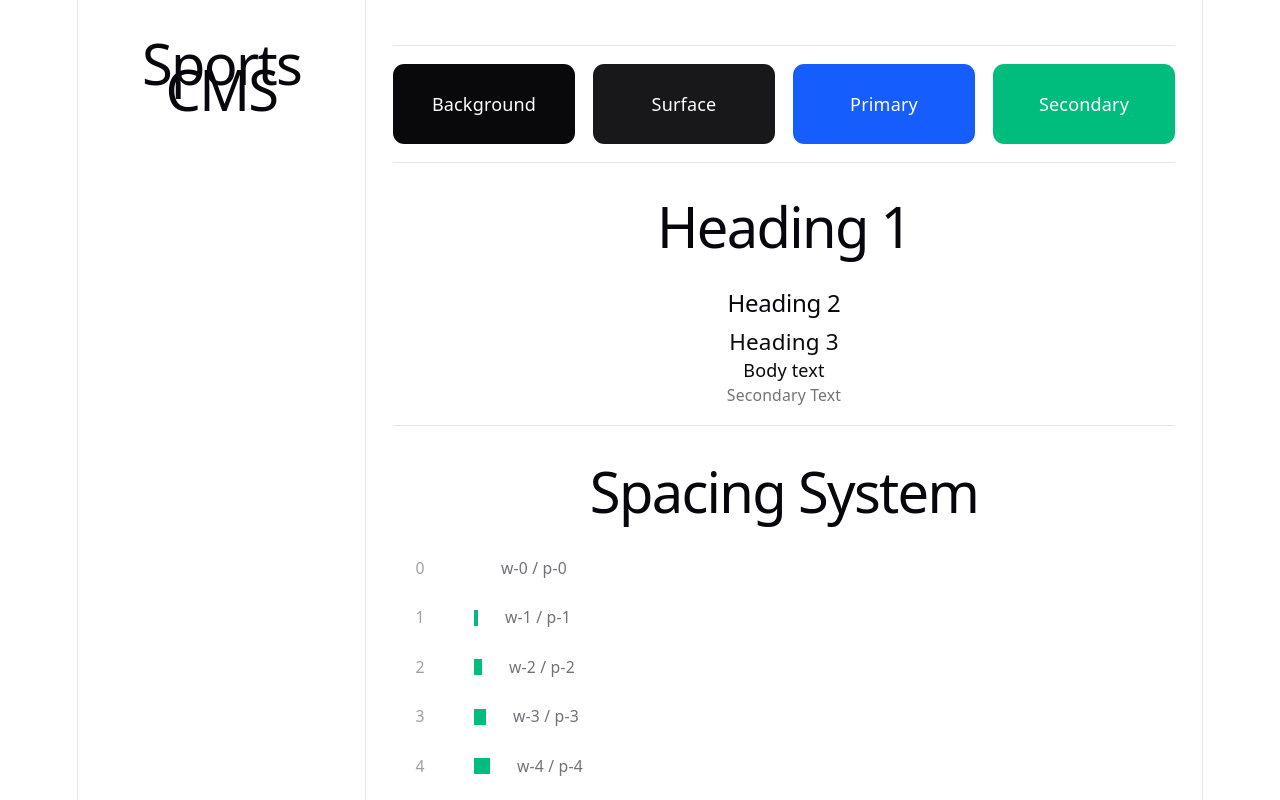
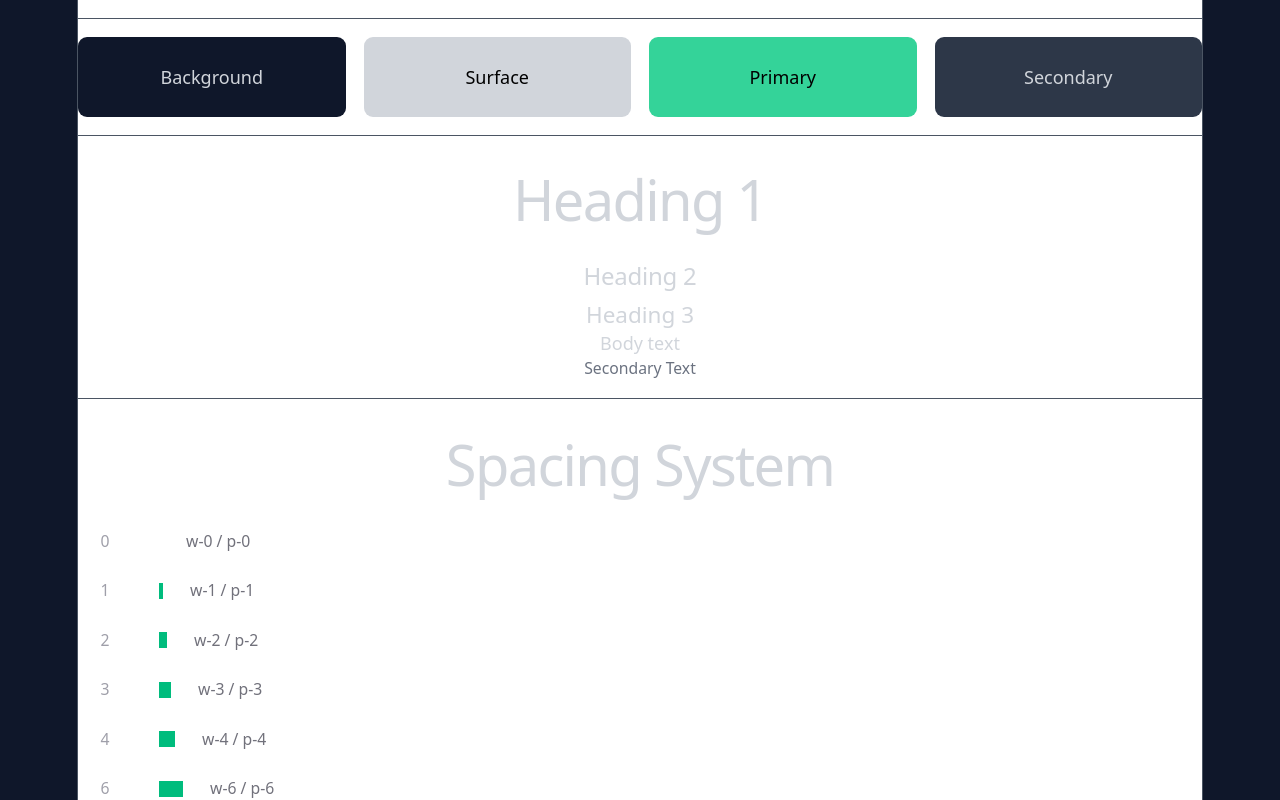
Before and after one commit to EricG442/ajr6k, a React (Vite) app: page /design-system in a window 1280 px wide. Shown: the top 800 px of the page. Built offline with nearby package versions, Linux system fonts and the light colour scheme.

Commit message:
Enhance design system components and update styles across the application

```diff
--- a/index.html
+++ b/index.html
@@ -1,5 +1,5 @@
 <!doctype html>
-<html lang="en">
+<html lang="en" class="dark">
   <head>
     <meta charset="UTF-8" />
     <link rel="icon" type="image/svg+xml" href="/favicon.svg" />
--- a/src/app/layout.tsx
+++ b/src/app/layout.tsx
@@ -4,9 +4,9 @@ export function Layout() {
     return (
         <div className="min-h-screen flex">
             {/* Sidebar */}
-            <aside className="w-64 border-r p-4">
+            {/* <aside className="w-64 border-r p-4">
                 <h1 className="font-bold">Sports CMS</h1>
-            </aside>
+            </aside> */}
 
             {/* Main */}
             <main className="flex-1 p-6">
--- a/src/app/router.tsx
+++ b/src/app/router.tsx
@@ -16,7 +16,8 @@ export const router = createBrowserRouter([
             { path: "/login", element: <Login />},
             { path: "/article/:slug", element: <Article /> },
             { path: "/dashboard/newarticle", element: <NewArticle /> },
-            { path: "/design-system", element: <DesignSystem /> },
         ],
     },
+    { path: "/design-system", element: <DesignSystem /> },
+
 ]);
--- a/src/components/design-system/Colors.tsx
+++ b/src/components/design-system/Colors.tsx
@@ -1,10 +1,10 @@
 export function Colors() {
     return (
         <div className="grid grid-cols-4 gap-4">
-            <div className="rounded-lg bg-zinc-950 p-6 text-white">Background</div>
-            <div className="rounded-lg bg-zinc-900 p-6 text-white">Surface</div>
-            <div className="rounded-lg bg-blue-600 p-6 text-white">Primary</div>
-            <div className="rounded-lg bg-emerald-500 p-6 text-white">Secondary</div>
+            <div className="rounded-lg bg-background p-6">Background</div>
+            <div className="rounded-lg bg-foreground p-6 text-black">Surface</div>
+            <div className="rounded-lg bg-primary p-6 text-black">Primary</div>
+            <div className="rounded-lg bg-secondary p-6">Secondary</div>
         </div>
     );
 }
--- a/src/components/design-system/Design-System.tsx
+++ b/src/components/design-system/Design-System.tsx
@@ -8,7 +8,7 @@ import { Separator } from "@/components/ui/separator";
 
 export function DesignSystem() {
     return (
-        <div>
+        <div className="bg-white">
             <Separator className="my-4" />
 
             {/* color block */}
--- a/src/index.css
+++ b/src/index.css
@@ -7,14 +7,13 @@
   --text: #6b6375;
   --text-h: #08060d;
   --bg: #fff;
-  --border: oklch(0.922 0 0);
+  --border: oklch(0.9276 0.0058 264.5313);
   --code-bg: #f4f3ec;
-  --accent: oklch(0.97 0 0);
+  --accent: oklch(0.9505 0.0507 163.0508);
   --accent-bg: rgba(170, 59, 255, 0.1);
   --accent-border: rgba(170, 59, 255, 0.5);
   --social-bg: rgba(244, 243, 236, 0.5);
-  --shadow:
-    rgba(0, 0, 0, 0.1) 0 10px 15px -3px, rgba(0, 0, 0, 0.05) 0 4px 6px -2px;
+  --shadow: 0px 4px 8px -1px hsl(0 0% 0% / 0.10), 0px 1px 2px -2px hsl(0 0% 0% / 0.10);
 
   --sans: system-ui, 'Segoe UI', Roboto, sans-serif;
   --heading: system-ui, 'Segoe UI', Roboto, sans-serif;
@@ -34,65 +33,105 @@
     font-size: 16px;
   }
 
-  --background: oklch(1 0 0);
+  --background: oklch(0.9751 0.0127 244.2507);
 
-  --foreground: oklch(0.145 0 0);
+  --foreground: oklch(0.3729 0.0306 259.7328);
 
-  --card: oklch(1 0 0);
+  --card: oklch(1.0000 0 0);
 
-  --card-foreground: oklch(0.145 0 0);
+  --card-foreground: oklch(0.3729 0.0306 259.7328);
 
-  --popover: oklch(1 0 0);
+  --popover: oklch(1.0000 0 0);
 
-  --popover-foreground: oklch(0.145 0 0);
+  --popover-foreground: oklch(0.3729 0.0306 259.7328);
 
-  --primary: oklch(0.205 0 0);
+  --primary: oklch(0.7227 0.1920 149.5793);
 
-  --primary-foreground: oklch(0.985 0 0);
+  --primary-foreground: oklch(1.0000 0 0);
 
-  --secondary: oklch(0.97 0 0);
+  --secondary: oklch(0.9514 0.0250 236.8242);
 
-  --secondary-foreground: oklch(0.205 0 0);
+  --secondary-foreground: oklch(0.4461 0.0263 256.8018);
 
-  --muted: oklch(0.97 0 0);
+  --muted: oklch(0.9670 0.0029 264.5419);
 
-  --muted-foreground: oklch(0.556 0 0);
+  --muted-foreground: oklch(0.5510 0.0234 264.3637);
 
-  --accent-foreground: oklch(0.205 0 0);
+  --accent-foreground: oklch(0.3729 0.0306 259.7328);
 
-  --destructive: oklch(0.577 0.245 27.325);
+  --destructive: oklch(0.6368 0.2078 25.3313);
 
-  --input: oklch(0.922 0 0);
+  --input: oklch(0.9276 0.0058 264.5313);
 
-  --ring: oklch(0.708 0 0);
+  --ring: oklch(0.7227 0.1920 149.5793);
 
-  --chart-1: oklch(0.87 0 0);
+  --chart-1: oklch(0.7227 0.1920 149.5793);
 
-  --chart-2: oklch(0.556 0 0);
+  --chart-2: oklch(0.6959 0.1491 162.4796);
 
-  --chart-3: oklch(0.439 0 0);
+  --chart-3: oklch(0.5960 0.1274 163.2254);
 
-  --chart-4: oklch(0.371 0 0);
+  --chart-4: oklch(0.5081 0.1049 165.6121);
 
-  --chart-5: oklch(0.269 0 0);
+  --chart-5: oklch(0.4318 0.0865 166.9128);
 
-  --radius: 0.625rem;
+  --radius: 0.5rem;
 
-  --sidebar: oklch(0.985 0 0);
+  --sidebar: oklch(0.9514 0.0250 236.8242);
 
-  --sidebar-foreground: oklch(0.145 0 0);
+  --sidebar-foreground: oklch(0.3729 0.0306 259.7328);
 
-  --sidebar-primary: oklch(0.205 0 0);
+  --sidebar-primary: oklch(0.7227 0.1920 149.5793);
 
-  --sidebar-primary-foreground: oklch(0.985 0 0);
+  --sidebar-primary-foreground: oklch(1.0000 0 0);
 
-  --sidebar-accent: oklch(0.97 0 0);
+  --sidebar-accent: oklch(0.9505 0.0507 163.0508);
 
-  --sidebar-accent-foreground: oklch(0.205 0 0);
+  --sidebar-accent-foreground: oklch(0.3729 0.0306 259.7328);
 
-  --sidebar-border: oklch(0.922 0 0);
+  --sidebar-border: oklch(0.9276 0.0058 264.5313);
 
-  --sidebar-ring: oklch(0.708 0 0)}
+  --sidebar-ring: oklch(0.7227 0.1920 149.5793);
+
+  --destructive-foreground: oklch(1.0000 0 0);
+
+  --font-sans: DM Sans, sans-serif;
+
+  --font-serif: Lora, serif;
+
+  --font-mono: IBM Plex Mono, monospace;
+
+  --shadow-color: hsl(0 0% 0%);
+
+  --shadow-opacity: 0.1;
+
+  --shadow-blur: 8px;
+
+  --shadow-spread: -1px;
+
+  --shadow-offset-x: 0px;
+
+  --shadow-offset-y: 4px;
+
+  --letter-spacing: 0em;
+
+  --spacing: 0.25rem;
+
+  --shadow-2xs: 0px 4px 8px -1px hsl(0 0% 0% / 0.05);
+
+  --shadow-xs: 0px 4px 8px -1px hsl(0 0% 0% / 0.05);
+
+  --shadow-sm: 0px 4px 8px -1px hsl(0 0% 0% / 0.10), 0px 1px 2px -2px hsl(0 0% 0% / 0.10);
+
+  --shadow-md: 0px 4px 8px -1px hsl(0 0% 0% / 0.10), 0px 2px 4px -2px hsl(0 0% 0% / 0.10);
+
+  --shadow-lg: 0px 4px 8px -1px hsl(0 0% 0% / 0.10), 0px 4px 6px -2px hsl(0 0% 0% / 0.10);
+
+  --shadow-xl: 0px 4px 8px -1px hsl(0 0% 0% / 0.10), 0px 8px 10px -2px hsl(0 0% 0% / 0.10);
+
+  --shadow-2xl: 0px 4px 8px -1px hsl(0 0% 0% / 0.25);
+
+  --tracking-normal: 0em}
 
 @custom-variant dark (&:is(.dark *));
 
@@ -176,9 +215,15 @@ code {
   background: var(--code-bg);
 }
 
+html.dark h1,
+html.dark h2,
+html.dark h3 {
+  color: var(--foreground)
+}
+
 @theme inline {
   --font-heading: var(--font-sans);
-  --font-sans: 'Geist Variable', sans-serif;
+  --font-sans: DM Sans, sans-serif;
   --color-sidebar-ring: var(--sidebar-ring);
   --color-sidebar-border: var(--sidebar-border);
   --color-sidebar-accent-foreground: var(--sidebar-accent-foreground);
@@ -217,46 +262,94 @@ code {
   --radius-2xl: calc(var(--radius) * 1.8);
   --radius-3xl: calc(var(--radius) * 2.2);
   --radius-4xl: calc(var(--radius) * 2.6);
+  --font-mono: IBM Plex Mono, monospace;
+  --font-serif: Lora, serif;
+  --radius: 0.5rem;
+  --tracking-tighter: calc(var(--tracking-normal) - 0.05em);
+  --tracking-tight: calc(var(--tracking-normal) - 0.025em);
+  --tracking-wide: calc(var(--tracking-normal) + 0.025em);
+  --tracking-wider: calc(var(--tracking-normal) + 0.05em);
+  --tracking-widest: calc(var(--tracking-normal) + 0.1em);
+  --tracking-normal: var(--tracking-normal);
+  --shadow-2xl: var(--shadow-2xl);
+  --shadow-xl: var(--shadow-xl);
+  --shadow-lg: var(--shadow-lg);
+  --shadow-md: var(--shadow-md);
+  --shadow: var(--shadow);
+  --shadow-sm: var(--shadow-sm);
+  --shadow-xs: var(--shadow-xs);
+  --shadow-2xs: var(--shadow-2xs);
+  --spacing: var(--spacing);
+  --letter-spacing: var(--letter-spacing);
+  --shadow-offset-y: var(--shadow-offset-y);
+  --shadow-offset-x: var(--shadow-offset-x);
+  --shadow-spread: var(--shadow-spread);
+  --shadow-blur: var(--shadow-blur);
+  --shadow-opacity: var(--shadow-opacity);
+  --color-shadow-color: var(--shadow-color);
+  --color-destructive-foreground: var(--destructive-foreground);
 }
 
 .dark {
-  --background: oklch(0.145 0 0);
-  --foreground: oklch(0.985 0 0);
-  --card: oklch(0.205 0 0);
-  --card-foreground: oklch(0.985 0 0);
-  --popover: oklch(0.205 0 0);
-  --popover-foreground: oklch(0.985 0 0);
-  --primary: oklch(0.922 0 0);
-  --primary-foreground: oklch(0.205 0 0);
-  --secondary: oklch(0.269 0 0);
-  --secondary-foreground: oklch(0.985 0 0);
-  --muted: oklch(0.269 0 0);
-  --muted-foreground: oklch(0.708 0 0);
-  --accent: oklch(0.269 0 0);
-  --accent-foreground: oklch(0.985 0 0);
-  --destructive: oklch(0.704 0.191 22.216);
-  --border: oklch(1 0 0 / 10%);
-  --input: oklch(1 0 0 / 15%);
-  --ring: oklch(0.556 0 0);
-  --chart-1: oklch(0.87 0 0);
-  --chart-2: oklch(0.556 0 0);
-  --chart-3: oklch(0.439 0 0);
-  --chart-4: oklch(0.371 0 0);
-  --chart-5: oklch(0.269 0 0);
-  --sidebar: oklch(0.205 0 0);
-  --sidebar-foreground: oklch(0.985 0 0);
-  --sidebar-primary: oklch(0.488 0.243 264.376);
-  --sidebar-primary-foreground: oklch(0.985 0 0);
-  --sidebar-accent: oklch(0.269 0 0);
-  --sidebar-accent-foreground: oklch(0.985 0 0);
-  --sidebar-border: oklch(1 0 0 / 10%);
-  --sidebar-ring: oklch(0.556 0 0);
+  --background: oklch(0.2077 0.0398 265.7549);
+  --foreground: oklch(0.8717 0.0093 258.3382);
+  --card: oklch(0.2795 0.0368 260.0310);
+  --card-foreground: oklch(0.8717 0.0093 258.3382);
+  --popover: oklch(0.2795 0.0368 260.0310);
+  --popover-foreground: oklch(0.8717 0.0093 258.3382);
+  --primary: oklch(0.7729 0.1535 163.2231);
+  --primary-foreground: oklch(0.2077 0.0398 265.7549);
+  --secondary: oklch(0.3351 0.0331 260.9120);
+  --secondary-foreground: oklch(0.7118 0.0129 286.0665);
+  --muted: oklch(0.2463 0.0275 259.9628);
+  --muted-foreground: oklch(0.5510 0.0234 264.3637);
+  --accent: oklch(0.3729 0.0306 259.7328);
+  --accent-foreground: oklch(0.7118 0.0129 286.0665);
+  --destructive: oklch(0.6368 0.2078 25.3313);
+  --border: oklch(0.4461 0.0263 256.8018);
+  --input: oklch(0.4461 0.0263 256.8018);
+  --ring: oklch(0.7729 0.1535 163.2231);
+  --chart-1: oklch(0.7729 0.1535 163.2231);
+  --chart-2: oklch(0.7845 0.1325 181.9120);
+  --chart-3: oklch(0.7227 0.1920 149.5793);
+  --chart-4: oklch(0.6959 0.1491 162.4796);
+  --chart-5: oklch(0.5960 0.1274 163.2254);
+  --sidebar: oklch(0.2795 0.0368 260.0310);
+  --sidebar-foreground: oklch(0.8717 0.0093 258.3382);
+  --sidebar-primary: oklch(0.7729 0.1535 163.2231);
+  --sidebar-primary-foreground: oklch(0.2077 0.0398 265.7549);
+  --sidebar-accent: oklch(0.3729 0.0306 259.7328);
+  --sidebar-accent-foreground: oklch(0.7118 0.0129 286.0665);
+  --sidebar-border: oklch(0.4461 0.0263 256.8018);
+  --sidebar-ring: oklch(0.7729 0.1535 163.2231);
+  --destructive-foreground: oklch(0.2077 0.0398 265.7549);
+  --radius: 0.5rem;
+  --font-sans: DM Sans, sans-serif;
+  --font-serif: Lora, serif;
+  --font-mono: IBM Plex Mono, monospace;
+  --shadow-color: hsl(0 0% 0%);
+  --shadow-opacity: 0.1;
+  --shadow-blur: 8px;
+  --shadow-spread: -1px;
+  --shadow-offset-x: 0px;
+  --shadow-offset-y: 4px;
+  --letter-spacing: 0em;
+  --spacing: 0.25rem;
+  --shadow-2xs: 0px 4px 8px -1px hsl(0 0% 0% / 0.05);
+  --shadow-xs: 0px 4px 8px -1px hsl(0 0% 0% / 0.05);
+  --shadow-sm: 0px 4px 8px -1px hsl(0 0% 0% / 0.10), 0px 1px 2px -2px hsl(0 0% 0% / 0.10);
+  --shadow: 0px 4px 8px -1px hsl(0 0% 0% / 0.10), 0px 1px 2px -2px hsl(0 0% 0% / 0.10);
+  --shadow-md: 0px 4px 8px -1px hsl(0 0% 0% / 0.10), 0px 2px 4px -2px hsl(0 0% 0% / 0.10);
+  --shadow-lg: 0px 4px 8px -1px hsl(0 0% 0% / 0.10), 0px 4px 6px -2px hsl(0 0% 0% / 0.10);
+  --shadow-xl: 0px 4px 8px -1px hsl(0 0% 0% / 0.10), 0px 8px 10px -2px hsl(0 0% 0% / 0.10);
+  --shadow-2xl: 0px 4px 8px -1px hsl(0 0% 0% / 0.25);
 }
 
 @layer base {
   * {
     @apply border-border outline-ring/50;}
   body {
-    @apply bg-background text-foreground;}
+    @apply bg-background text-foreground;
+    letter-spacing: var(--tracking-normal);}
   html {
     @apply font-sans;}}
--- a/src/pages/Home.tsx
+++ b/src/pages/Home.tsx
@@ -1,7 +1,7 @@
 import { Card, CardContent } from "@/components/ui/card";
 import { Input } from "@/components/ui/input";
 import { Badge } from "@/components/ui/badge";
-import { Button } from "@/components/ui/button"
+import { Button } from "@/components/ui/button";
 
 export default function Home() {
     return (
```
